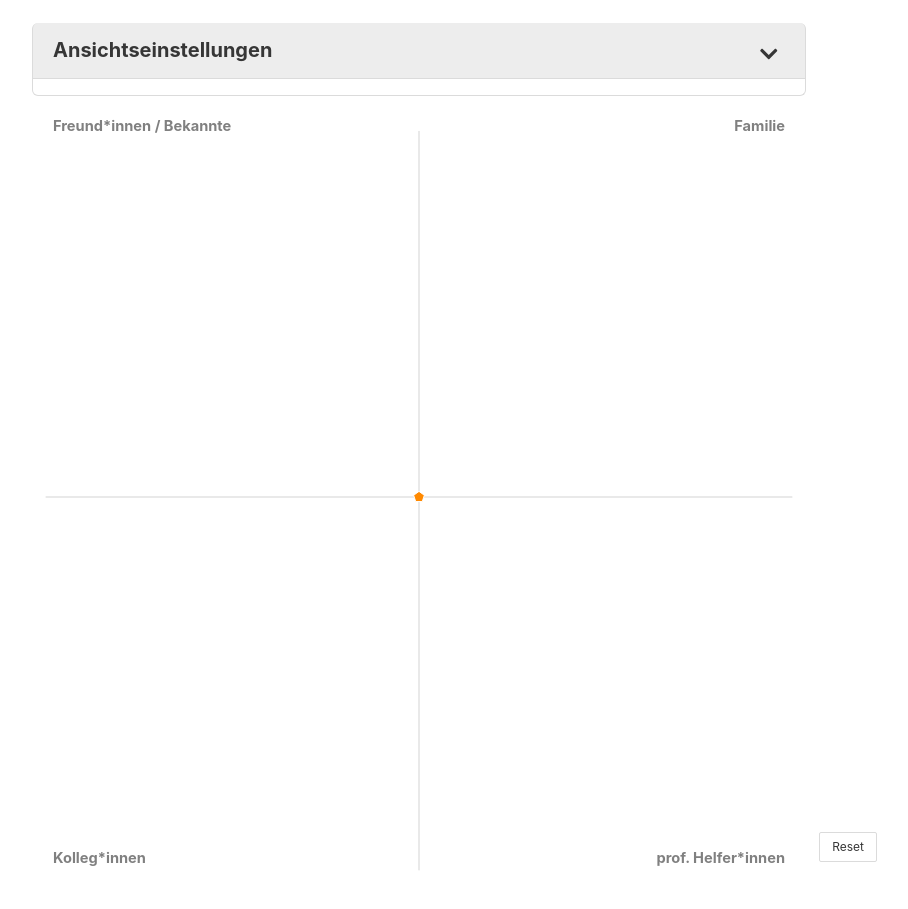
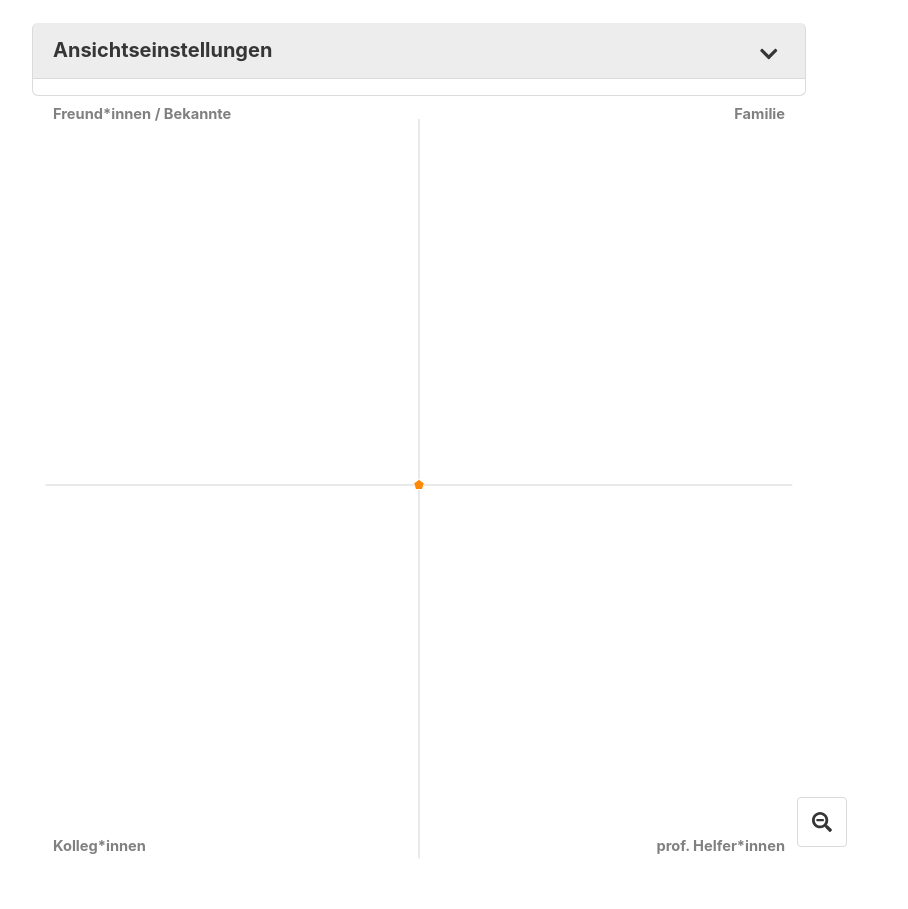
Before and after one commit to fhstp/easynwk-web, a Vue app: page / in a window 1280 px wide. Shown: the part 497-1406 px from the top of the page, without its empty margins (221-1129 px from the left). Built offline with nearby package versions, Linux system fonts and the light colour scheme.

Commit message:
Icons angepasst

```diff
--- a/src/components/NetworkMap.vue
+++ b/src/components/NetworkMap.vue
@@ -1,4 +1,5 @@
 <template>
+  <div id="mapContainer">
     <svg
       id="nwkmap"
       ref="svgElement"
@@ -6,7 +7,6 @@
       height="100%"
       viewBox="-106 -106 212 212"
     >
-    <g id="mapContainer">
       <defs>
         <symbol id="square" viewBox="-1.5 -1.5 3 3">
           <rect x="-0.886" y="-0.886" width="1.772" height="1.772" />
@@ -194,18 +194,26 @@
       <text :x="0" y="-102" text-anchor="middle" class="ego">
         {{ egoLabel }}
       </text>
-    </g>
     </svg>
     <button
       id="zoomResetBtn"
-    class="button is-small"
+      class="button is-medium"
       type="button"
       title="Zoom Zurücksetzen"
-    style="position: absolute; right: -70px; bottom: 35px"
+      style="position: absolute; right: -40px; bottom: 50px"
       @click="resetZoom()"
     >
-    Reset
+      <!-- <span class="icon is-large">
+      <span class="fa-stack fa-lg">
+        <font-awesome-icon icon="search-plus" />
+        <font-awesome-icon icon="ban" />
+      </span>
+    </span> -->
+      <span class="icon is-large">
+        <font-awesome-icon icon="search-minus" />
+      </span>
     </button>
+  </div>
   <div id="brushBtns" ref="brushBtns">
     <!-- <button
       id="btnClusterMove"
@@ -250,8 +258,8 @@
       title="Zoom"
       @click="zoomBrushedArea"
     >
-      <span class="icon is-small">
-        <font-awesome-icon icon="plus-circle" />
+      <span class="icon is-medium">
+        <font-awesome-icon icon="search-plus" />
       </span>
     </button>
     <button
--- a/src/main.ts
+++ b/src/main.ts
@@ -12,6 +12,9 @@ import { FontAwesomeIcon } from "@fortawesome/vue-fontawesome";
 // NB: import & add each used icon here
 import {
   faBars,
+  faSearchPlus,
+  faBan,
+  faSearchMinus,
   faPencilAlt,
   faUserPlus,
   faMapPin,
@@ -49,6 +52,9 @@ import {
 } from "@fortawesome/free-solid-svg-icons";
 library.add(
   faBars,
+  faSearchPlus,
+  faBan,
+  faSearchMinus,
   faPencilAlt,
   faUserPlus,
   faMapPin,
```
Lines whose indentation alone changed are shown as unchanged.
